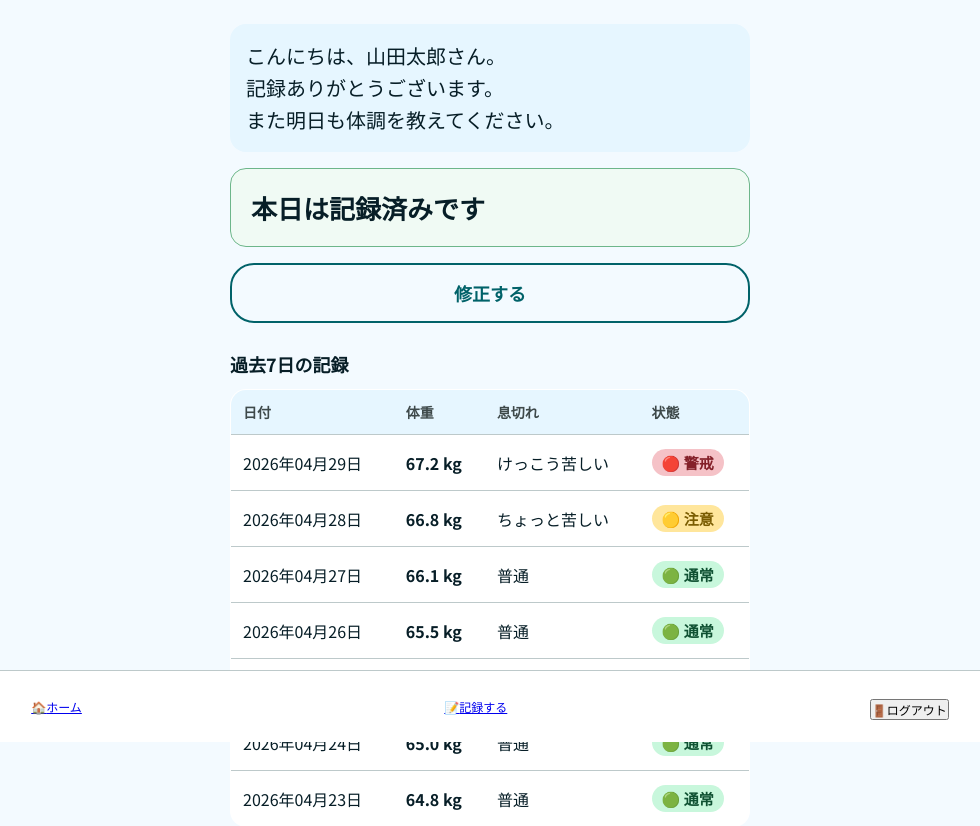
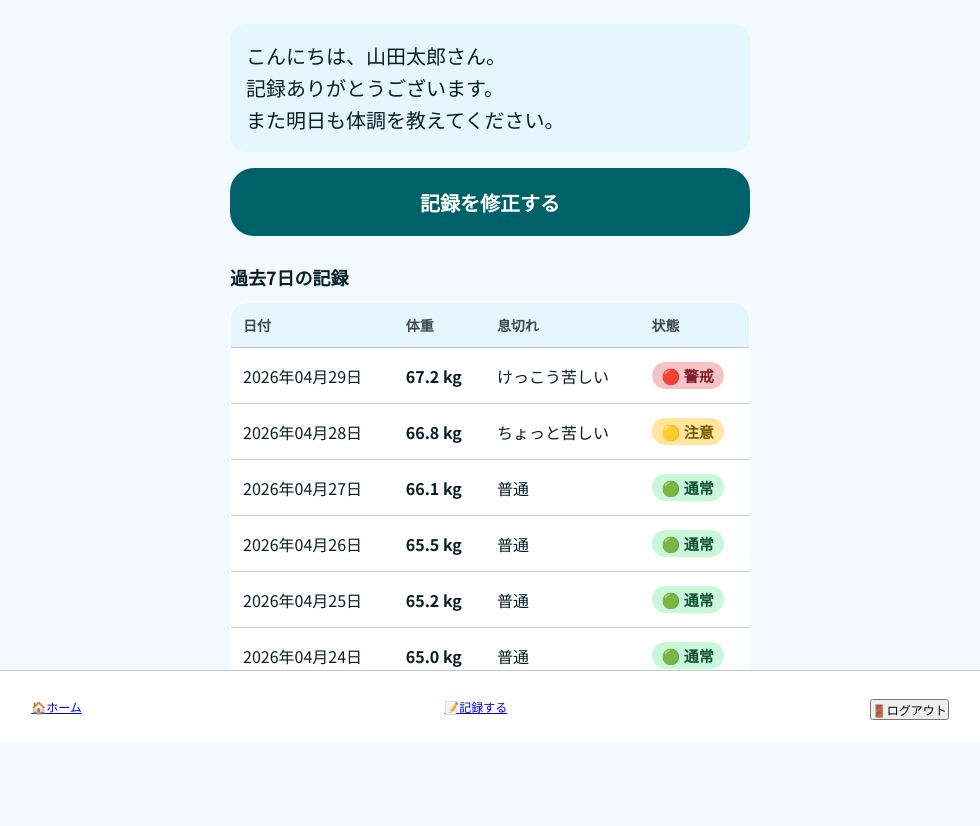
Before and after one commit to yush02084/Heart-Failure-Monitoring-App, a Flask app: page /parent/home in a window 1280 px wide. Shown: the part 58-884 px from the top of the page, without its empty margins (150-1130 px from the left). After the commit the page ends 778 px from the top, so only its background shows below. Run offline with Flask 3, Linux system fonts and the light colour scheme; a user stored in the database is signed in; data comes from the database, SQL or seed files in the repository.

Commit message:
親画面UI 改善

```diff
--- a/app/templates/parent/home.html
+++ b/app/templates/parent/home.html
@@ -22,14 +22,8 @@
     また明日も体調を教えてください。
   </div>
 
-  <div class="p-today-card p-today-card--done">
-    <div class="p-today-card__body">
-      <div class="p-today-main">本日は記録済みです</div>
-    </div>
-  </div>
-
-  <a href="{{ url_for('parent.input') }}" class="p-btn p-btn--outline">
-    修正する
+  <a href="{{ url_for('parent.input') }}" class="p-btn p-btn--primary p-btn--lg">
+    記録を修正する
   </a>
 
   {% else %}
```
